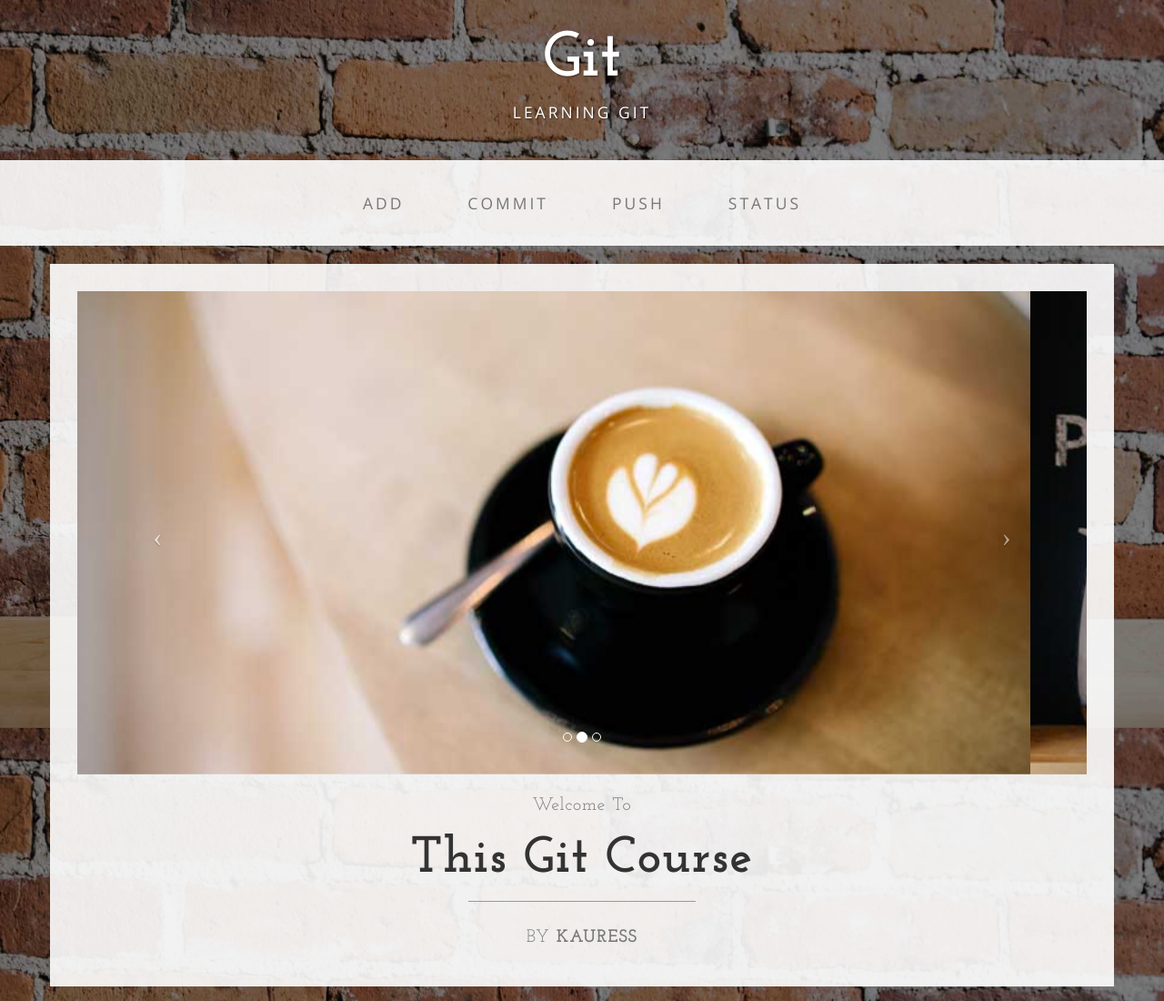
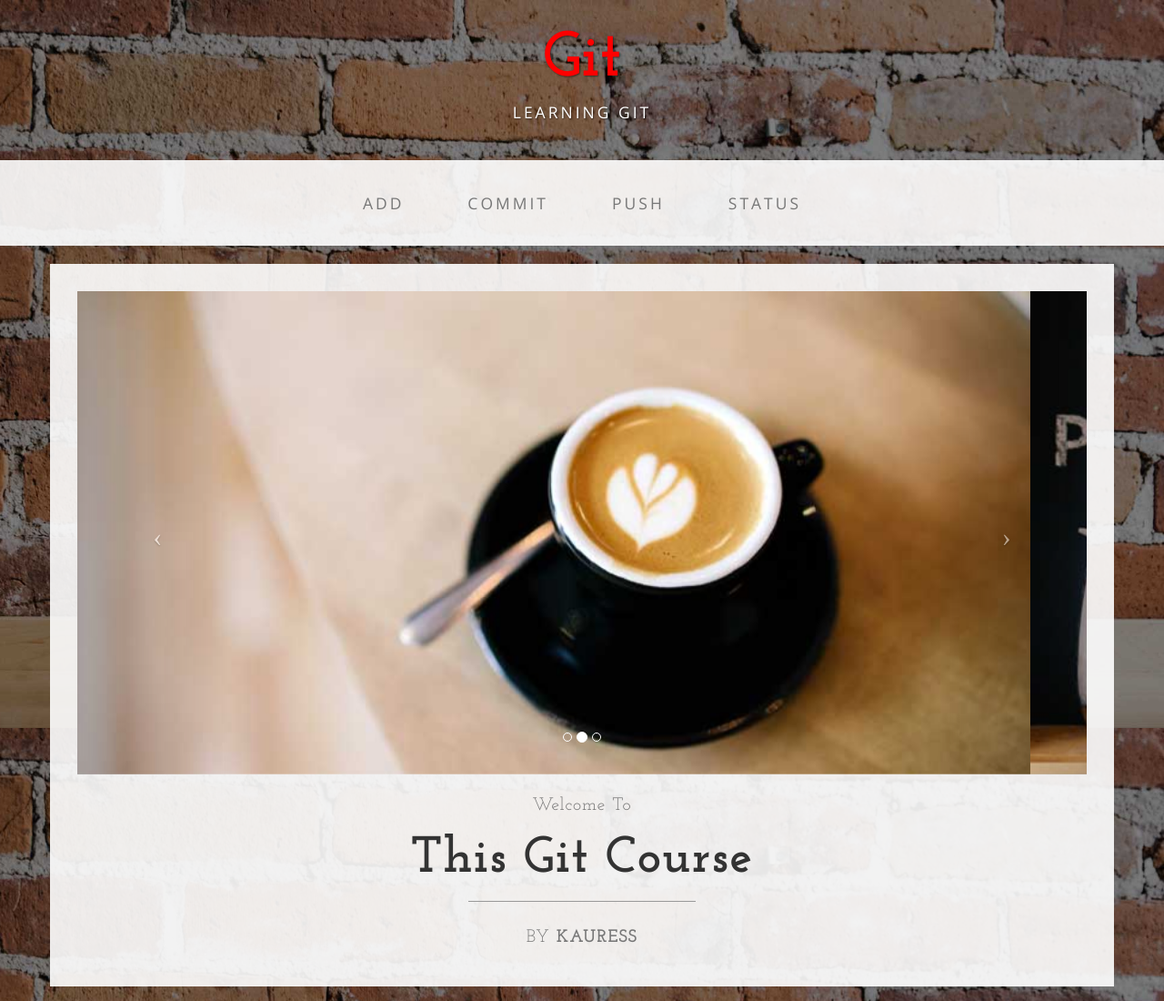
Before and after one commit to javiermz3/learngit, a plain HTML site: page index.html in a window 1280 px wide. Shown: the top 1100 px of the page at 91% size. Drawn offline with nearby package versions, Linux system fonts and the light colour scheme.

Commit message:
Cambio de color en el titulo pricinpal

```diff
--- a/css/business-casual.css
+++ b/css/business-casual.css
@@ -190,3 +190,7 @@ footer p {
         clear: both;
     }
 }
+
+.brand{
+    color: #ff0000;
+}
```
